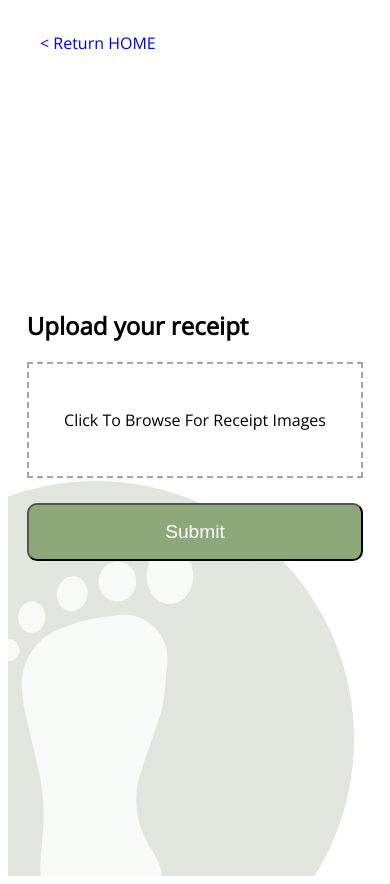
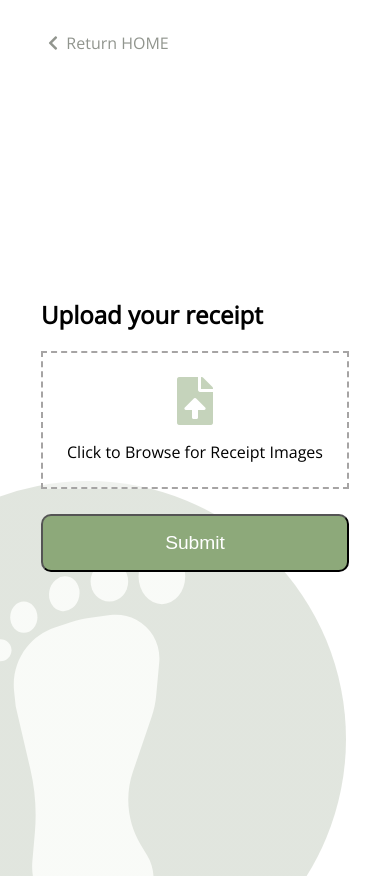
Before and after one commit to aavaSapkota/footprints, a Django app: page /upload/ in a window 390 px wide. Run offline with Django 3.2, Linux system fonts and the light colour scheme; some libraries are stand-ins or nearby versions.

Commit message:
Update upload page styles
Desktop and mobile

```diff
--- a/cfTracker/templates/upload.html
+++ b/cfTracker/templates/upload.html
@@ -4,19 +4,23 @@
 {% block head %}
 <link rel="stylesheet" href="{% static 'css/upload.css' %}">
 <script>
-    window.addEventListener('load',
-            function() {
-                    document.getElementById("id_image").addEventListener("change", function() {
-                            document.getElementById("file-name").textContent = this.value.substring(Math.max(this.value.lastIndexOf("\\"),this.value.lastIndexOf("/"))+1);
-                        })
-                });
+    window.addEventListener('load', function() {
+        document.getElementById("id_image").addEventListener("change", function() {
+            document.getElementById("prompt").textContent = this.value.substring(Math.max(this.value.lastIndexOf("\\"),this.value.lastIndexOf("/"))+1);
+        })
+    });
 </script>
+<style>
+    body {
+         background-image: linear-gradient(rgba(255,255,255,0.8), rgba(255,255,255,0.8)), url('{% static 'svg/footprint.svg' %}');
+    }
+</style>
 {% endblock %}
 
 {% block body %}
-<div class="container" style="background-image: linear-gradient(rgba(255,255,255,0.8), rgba(255,255,255,0.8)), url('{% static 'svg/footprint.svg' %}')">
+<div class="container">
     <div class="link">
-        <a href="/">&lt; Return HOME</a>
+        <a href="/"><i class="fas fa-chevron-left"></i>&nbsp; Return HOME</a>
     </div>
     <div class="wrapper">
         <div class="upload">
@@ -24,11 +28,9 @@
             <form class="upload-form" method="post" enctype="multipart/form-data">
                 {% csrf_token %}
                 <label class="upload-btn">
-                    <span id="file-name"></span>
+                    <span id="file-preview"><i class="fas fa-file-upload fa-3x"></i></span>
                     <input type="file" name="image" accept="image/*" required="" id="id_image">
-                    <span>
-                        Click To Browse For Receipt Images
-                    </span>
+                    <span id="prompt">Click to Browse for Receipt Images</span>
                 </label>
                 <input class="save-btn" type="submit" value="Submit">
             </form>
--- a/static/css/base.css
+++ b/static/css/base.css
@@ -7,6 +7,7 @@
     --yellow: #EECD78;
     --light-grey: #a6a4a4;
     --dark-grey: #4f4f4f;
+    --grey-green: #91958E;
 }
 
 body {
--- a/static/css/upload.css
+++ b/static/css/upload.css
@@ -3,10 +3,15 @@
     display: flex;
     flex-direction: column;
     margin-top: 2rem;
+    padding: 0 1.5rem;
+    max-width: 800px;
+    margin-right: auto;
+    margin-left: auto;
+}
+body {
     background-repeat: no-repeat;
     background-position: left bottom;
 }
-
 .wrapper {
     flex: 1;
     display: flex;
@@ -15,7 +20,7 @@
 }
 
 .link {
-    margin-left: 2rem;
+    margin-left: 1.5rem;
 }
 
 .upload {
@@ -36,13 +41,22 @@ input[type="file"] {
 .upload-btn {
     border: 2px dashed var(--light-grey);
     background-color: rgba(255,255,255,0.5);
-    padding: 6px 12px;
+    padding: 1.5rem 1rem;
     cursor: pointer;
-    height: 100px;
+    min-height: 100px;
     display: flex;
     flex-direction: column;
     text-align: center;
     justify-content: center;
+}
+.upload-btn:hover {
+  background-color: rgba(225, 233, 218,0.5);
+}
+.upload-btn:hover #file-preview {
+    opacity: 0.7;
+}
+.upload-btn, .upload-btn:hover {
+  transition: background-color 0.3s ease-in-out;
 }
 
 .save-btn {
@@ -61,8 +75,36 @@ input[type="file"] {
 
 a {
     text-decoration: none;
+    color: var(--grey-green);
+    transition: color 0.2s ease-in-out;
 }
 
 a:hover {
-    text-decoration: underline;
+    /*text-decoration: underline;*/
+    color: var(--green);
 }
+
+body {
+  margin: 0;
+}
+html {
+  overflow: hidden;
+}
+* {
+  box-sizing: border-box;
+}
+
+#file-preview {
+margin-bottom: 1rem;
+color: var(--medium-green);
+opacity: 0.5;
+  animation: shake 0.4s;
+  animation-iteration-count: 2;
+  transition: opacity 0.2s ease-in-out;
+}
+
+@keyframes shake {
+  0% { transform: scale(1); }
+  50% { transform: scale(1.2) translateY(-2px); }
+  100% { transform: scale(1); }
+}
```
